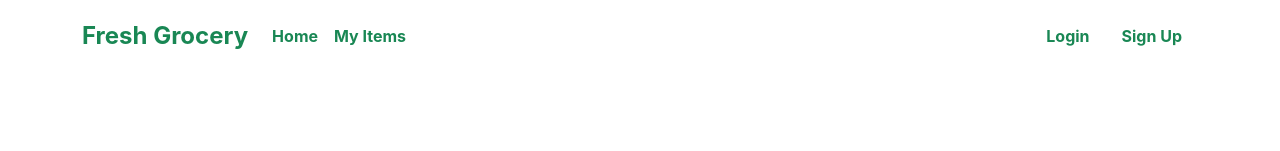
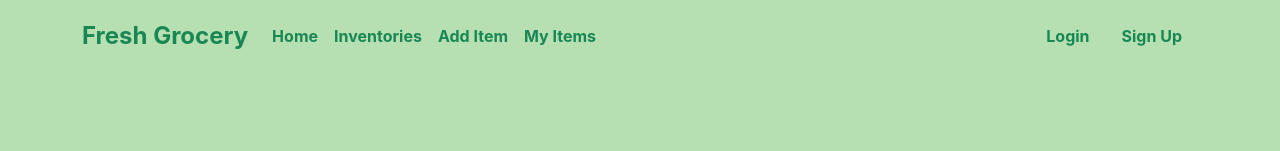
Before and after one commit to sarifulislam1/warehouse-management, a React (Create React App) app: page / in a window 1280 px wide. Shown: the top 151 px of the page. Built offline with nearby package versions, Linux system fonts and the light colour scheme; no server answers.

Commit message:
working on extra section & UI

```diff
--- a/package.json
+++ b/package.json
@@ -3,6 +3,8 @@
   "version": "0.1.0",
   "private": true,
   "dependencies": {
+    "@react-spring/parallax": "^9.4.5",
+    "@react-spring/web": "^9.4.5",
     "@testing-library/jest-dom": "^5.16.4",
     "@testing-library/react": "^13.1.1",
     "@testing-library/user-event": "^13.5.0",
@@ -10,11 +12,13 @@
     "bootstrap": "^5.1.3",
     "firebase": "^9.6.11",
     "react": "^18.1.0",
+    "react-animations": "^1.0.0",
     "react-bootstrap": "^2.3.1",
     "react-dom": "^18.1.0",
     "react-firebase-hooks": "^5.0.3",
     "react-router-dom": "^6.3.0",
     "react-scripts": "5.0.1",
+    "react-spring": "^9.4.5",
     "react-toastify": "^8.2.0",
     "web-vitals": "^2.1.4"
   },
--- a/src/App.css
+++ b/src/App.css
@@ -1,5 +1,6 @@
 .App {
   text-align: center;
+  background-color: rgb(182, 224, 178);
 }
 
 .App-logo {
@@ -32,6 +33,7 @@
   from {
     transform: rotate(0deg);
   }
+
   to {
     transform: rotate(360deg);
   }
--- /dev/null
+++ b/src/components/ExtraSection/AlwaysAvailabal/AlwaysAvailabal.js
@@ -0,0 +1,13 @@
+import React from 'react';
+
+
+
+const AlwaysAvailabal = () => {
+    return (
+        <div>
+
+        </div>
+    );
+};
+
+export default AlwaysAvailabal;
--- a/src/components/Home/Home.js
+++ b/src/components/Home/Home.js
@@ -1,12 +1,21 @@
 import React from 'react';
+import AlwaysAvailabal from '../ExtraSection/AlwaysAvailabal/AlwaysAvailabal';
 import Items from '../Items/Items';
 import Banner from './Banner/Banner';
 
+
 const Home = () => {
+
     return (
         <div>
+
+
+
             <Banner></Banner>
+            <AlwaysAvailabal></AlwaysAvailabal>
             <Items></Items>
+
+
         </div>
     );
 };
--- a/src/components/Item/Item.js
+++ b/src/components/Item/Item.js
@@ -1,32 +1,62 @@
-import React from 'react';
+
+import React, { useState } from 'react';
 import { Button, Card } from 'react-bootstrap';
+import { useAuthState } from 'react-firebase-hooks/auth';
 import { useNavigate } from 'react-router-dom';
-
+import auth from '../Firebase/firebase.init';
 const Item = (props) => {
-
+    const [user] = useAuthState(auth);
+    const [isReload, setIsReload] = useState(false);
     const { name, img, description, price, quantity, supplierName, _id } = props.items
     const navigate = useNavigate()
 
     const handleUpdateItem = (id) => {
         navigate(`/update-item/${id}`)
     }
+
+    const handleDelete = (id) => {
+        const confirm = window.confirm('are you sure you want to delete this item')
+
+        if (confirm && user) {
+            fetch(`https://boiling-crag-46002.herokuapp.com/item/${id}`, {
+                method: "DELETE",
+            })
+                .then((res) => res.json())
+                .then((data) => {
+                    console.log(data);
+                    setIsReload(!isReload);
+
+                });
+            navigate('/manage-inventories')
+        }
+
+
+    };
     return (
-        <div className=''>
+
+        <div>
+            <div className=' text-start'>
                 <div className='m-3'>
                     <Card style={{ width: '18rem' }}>
                         <Card.Img variant="top" style={{ height: '220px' }} className='img-fluid' src={img} />
                         <Card.Body>
                             <Card.Title>{name}</Card.Title>
-                        <Card.Text>
+                            <Card.Text title={description}>
                                 {description.slice(0, 34)}...
                             </Card.Text>
                             <p>Quantity: {quantity}</p>
                             <p>Price:$ {price}</p>
                             <h6>Supplier: {supplierName}</h6>
                             <Button onClick={() => handleUpdateItem(_id)} variant="success">Update</Button>
+                            {
+                                !user ? <Button disabled onClick={() => handleDelete(_id)} className=' btn-danger m-2'>Delete</Button> : <Button onClick={() => handleDelete(_id)} className=' btn-danger m-2'>Delete</Button>
+                            }
+
                         </Card.Body>
                     </Card>
                 </div>
+            </div>
+
         </div>
     );
 };
--- a/src/components/Items/Items.js
+++ b/src/components/Items/Items.js
@@ -13,6 +13,8 @@ const Items = () => {
     return (
         <div className='mt-5'>
             <h2 className='text-success mt-5 p-3'>Items</h2>
+
+
             <div className='container row mx-auto'>
 
                 <div className='row row-cols-lg-3 col-sm-12 mx-auto p-3 g-2'>
@@ -27,6 +29,8 @@ const Items = () => {
                     }
                 </div>
             </div>
+
+
             <button className='btn btn-success p-2 m-5' onClick={handleManageBtn}>Manage Inventories</button>
         </div >
     );
--- a/src/components/ManageInventories/ManageInventories.js
+++ b/src/components/ManageInventories/ManageInventories.js
@@ -1,5 +1,7 @@
 import React, { useEffect, useState } from 'react';
+import { useAuthState } from 'react-firebase-hooks/auth';
 import { useNavigate } from 'react-router-dom';
+import auth from '../Firebase/firebase.init';
 import useItem from '../Hooks/useItem';
 import Item from '../Item/Item';
 
@@ -9,12 +11,14 @@ const ManageInventories = () => {
     const addItem = () => {
         navigate('/add-item')
     }
+
+    const [user] = useAuthState(auth);
     return (
         <div>
 
             <div className='d-flex justify-content-around mt-5'>
                 <h2 className='text-success'>All Items</h2>
-                <button onClick={addItem} className='btn btn-success '>Add New Item</button>
+                <button onClick={addItem} className='btn btn-success '>Add Item</button>
             </div>
             <div className='container row mx-auto'>
 
@@ -23,6 +27,7 @@ const ManageInventories = () => {
                         items.map(items => <Item
                             items={items}
                             key={items._id}
+
                         ></Item>
 
 
--- a/src/components/NavBar/NavBar.js
+++ b/src/components/NavBar/NavBar.js
@@ -15,7 +15,7 @@ const NavBar = () => {
     }
 
     return (
-        <nav className="navbar navbar-expand-lg navbar-light fw-bold ">
+        <nav className="navbar navbar-expand-lg navbar-light fw-bold">
             <div className="container">
                 <Link className="navbar-brand fs-4 text-success" to={'/'}>Fresh Grocery</Link>
                 <button className="navbar-toggler" type="button" data-bs-toggle="collapse" data-bs-target="#navbarText" aria-controls="navbarText" aria-expanded="false" aria-label="Toggle navigation">
@@ -26,9 +26,12 @@ const NavBar = () => {
                         <li className="nav-item">
                             <Link className="nav-link active text-success" aria-current="page" to="/home">Home</Link>
                         </li>
-                        {/* <li className="nav-item">
-                            <Link className="nav-link active text-success" aria-current="page" to="/manage-inventories">Manage Inventories</Link>
-                        </li> */}
+                        <li className="nav-item">
+                            <Link className="nav-link active text-success" aria-current="page" to="/manage-inventories">Inventories</Link>
+                        </li>
+                        <li className="nav-item">
+                            <Link className="nav-link active text-success" aria-current="page" to="/add-item">Add Item</Link>
+                        </li>
                         <li className="nav-item">
                             <Link className="nav-link active text-success" aria-current="page" to="/my-items">My Items</Link>
                         </li>
```
Also changed, not shown: src/components/NavBar/NavBar.css (+7 -0 lines), 1 other file (tests, documents, lock files or other folders). Lines whose indentation alone changed are shown as unchanged.
